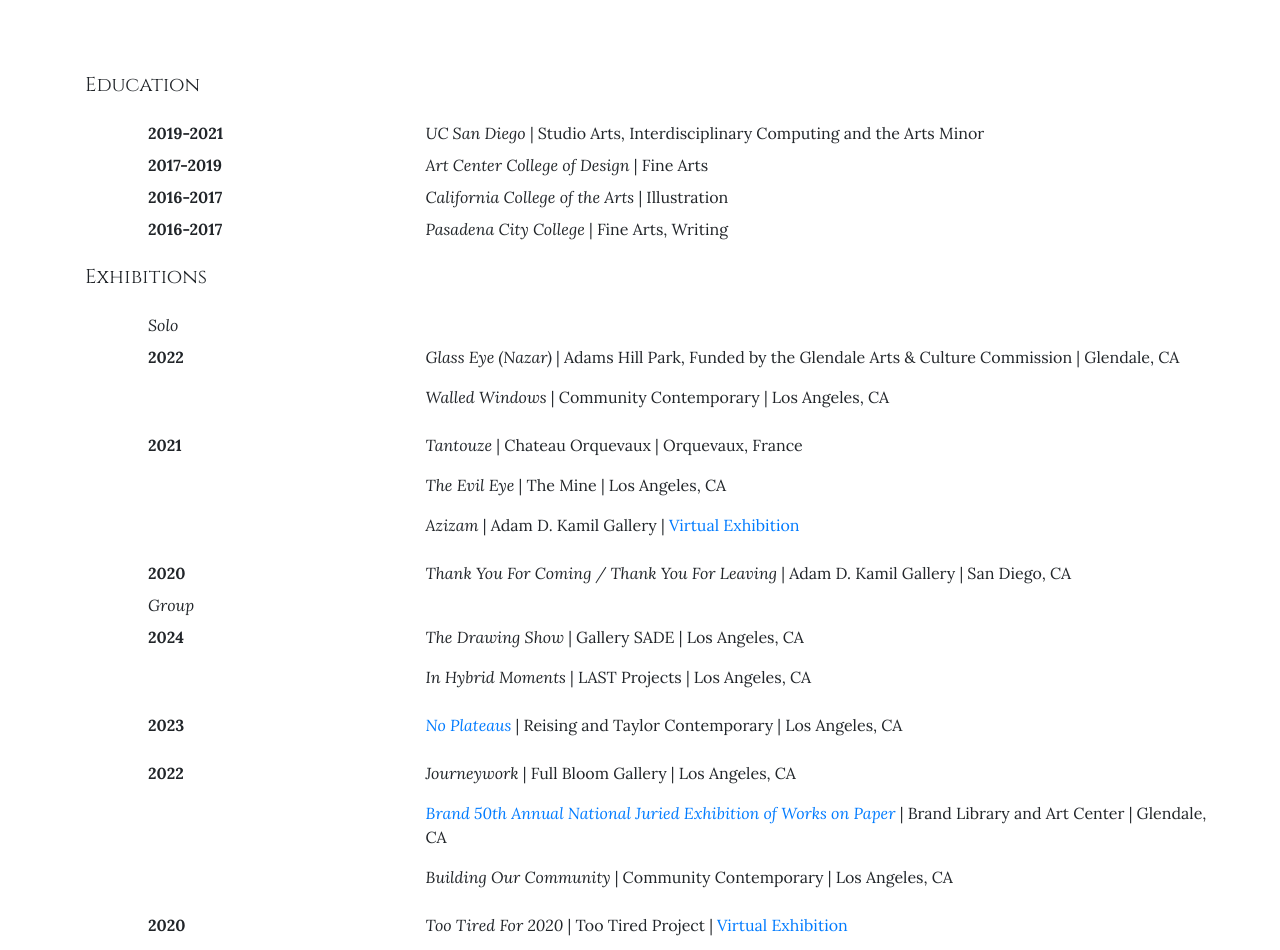
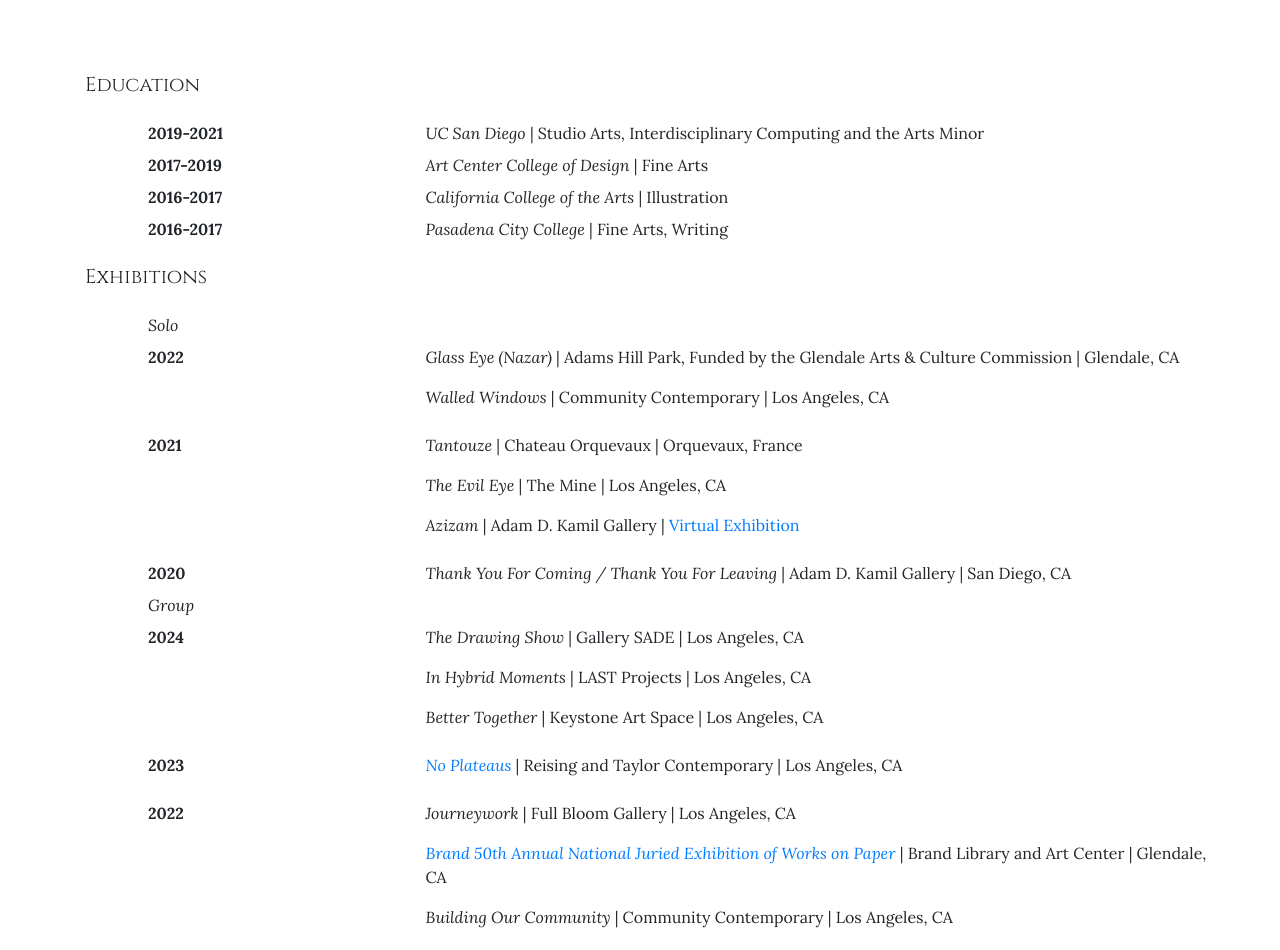
Before and after one commit to ktafteh/ktafteh.github.io, a plain HTML site: page cv.html in a window 1280 px wide. Shown: the part 95-1045 px from the top of the page. Drawn offline with nearby package versions, Linux system fonts and the light colour scheme; files whose address does not match are found by name.

Commit message:
Add files via upload

```diff
--- a/cv.html
+++ b/cv.html
@@ -139,6 +139,7 @@
               <div class="col-md-9">
                 <p><i>The Drawing Show</i> | Gallery SADE | Los Angeles, CA </p>
                 <p><i>In Hybrid Moments</i> | LAST Projects | Los Angeles, CA </p>
+                <p><i>Better Together</i> | Keystone Art Space | Los Angeles, CA </p>
                 </div>
                 </div>
 
```
